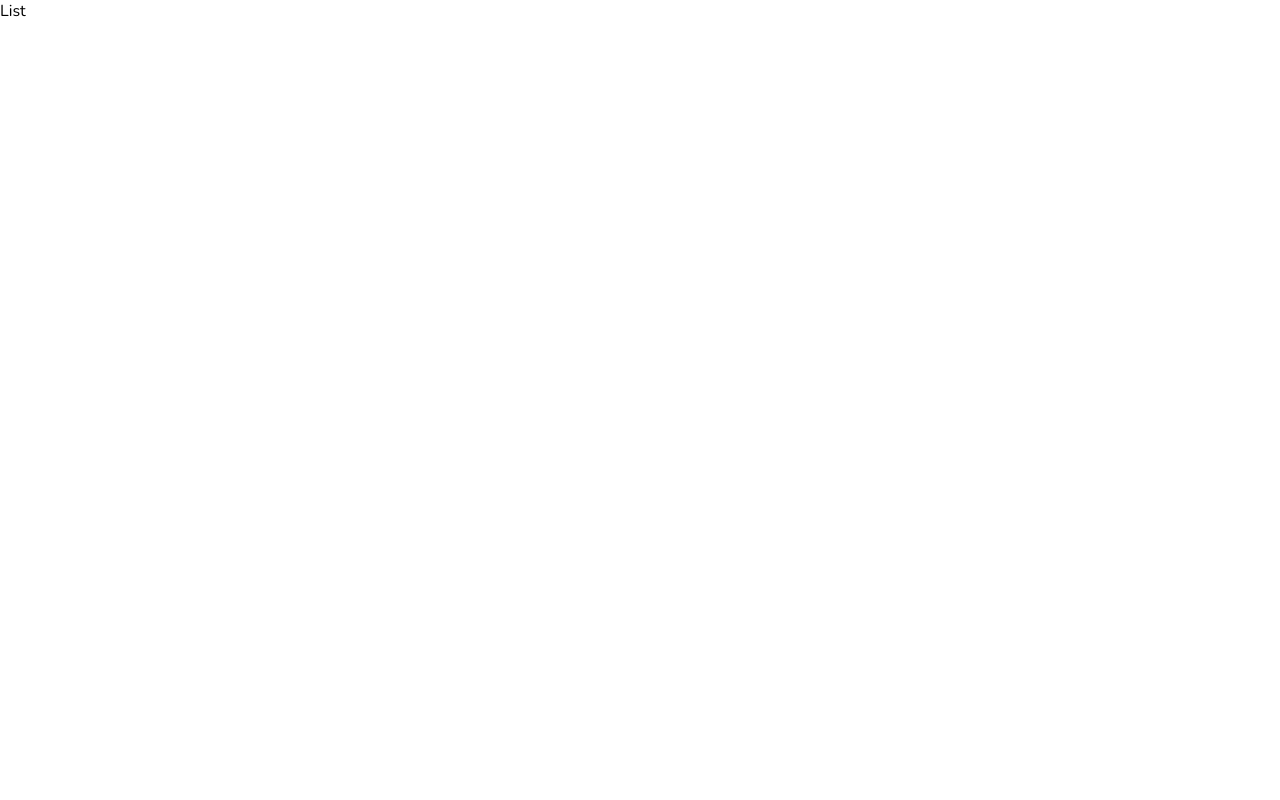
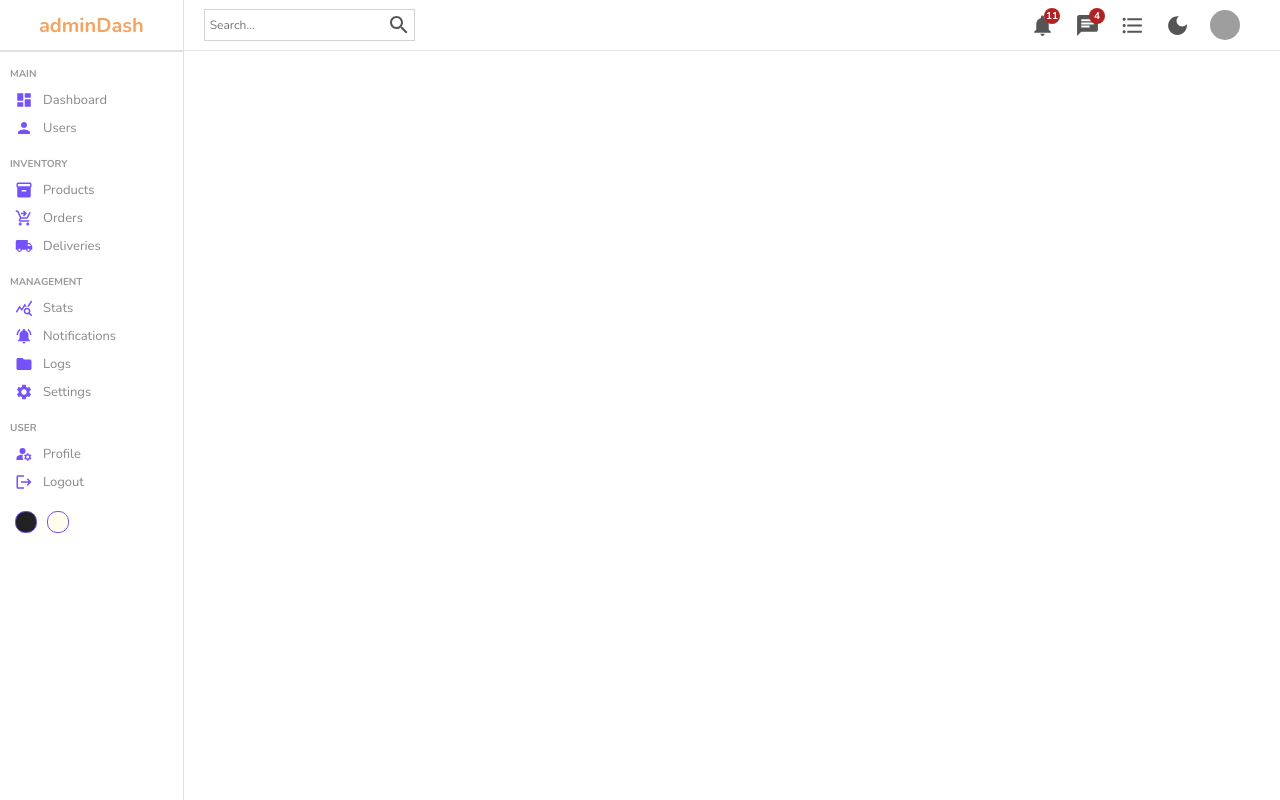
Before and after one commit to codyavila/Admin-Solutions, a React (Create React App) app: page /users in a window 1280 px wide. Built offline with nearby package versions, Linux system fonts and the light colour scheme; grey boxes are pictures that could not be loaded.

Commit message:
Imported MUI Tables

```diff
--- /dev/null
+++ b/src/components/datatable/datatable.scss
@@ -0,0 +1,4 @@
+.datatable {
+    height: 600px;
+    padding: 20px;
+}
--- a/src/pages/list/List.jsx
+++ b/src/pages/list/List.jsx
@@ -1,9 +1,16 @@
 import React from 'react'
+import Navbar from '../../components/navbar/Navbar'
+import Sidebar from '../../components/sidebar/Sidebar'
 import './list.scss'
 
 const List = () => {
   return (
-    <div>List</div>
+    <div className='list'>
+      <Sidebar />
+      <div className="listContainer">
+        <Navbar />
+      </div>
+    </div>
   )
 }
 
--- a/src/pages/list/list.scss
+++ b/src/pages/list/list.scss
@@ -0,0 +1,8 @@
+.list {
+    display: flex;
+    width: 100%;
+
+    .listContainer {
+        flex: 6;
+    }
+}
```
Also changed, not shown: src/components/datatable/Datatable.jsx (added, +56 -0 lines).
